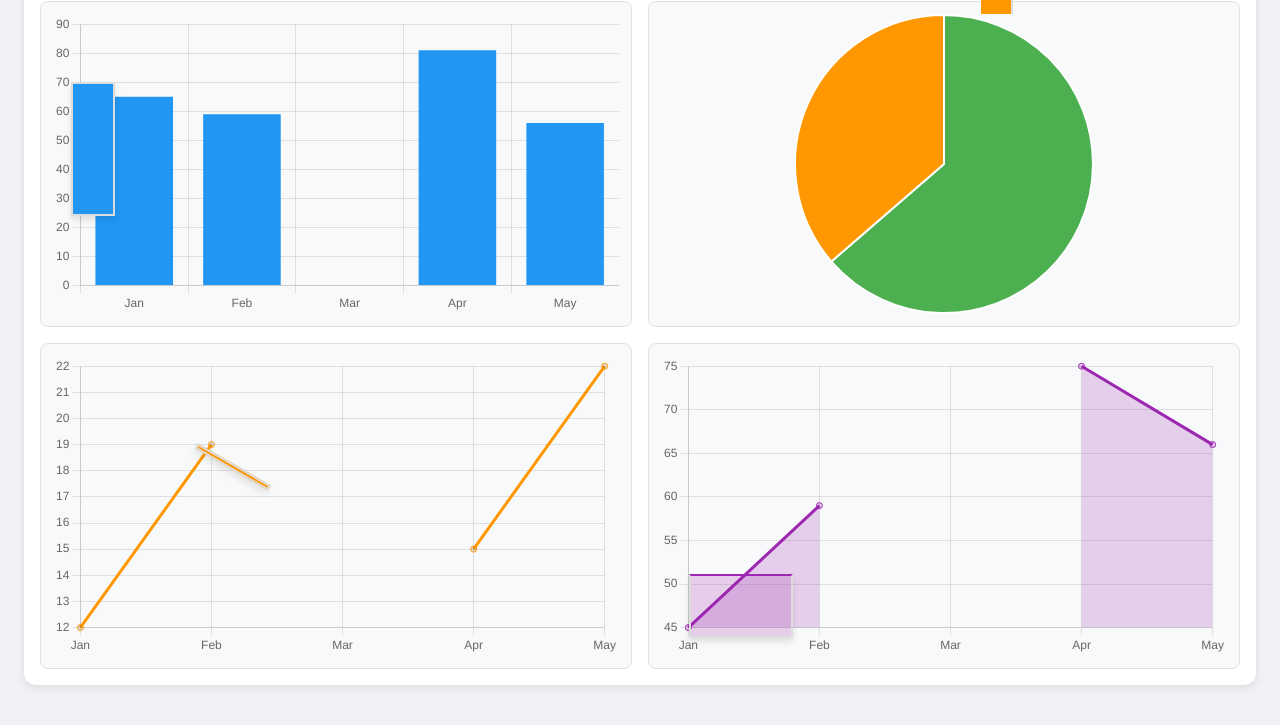
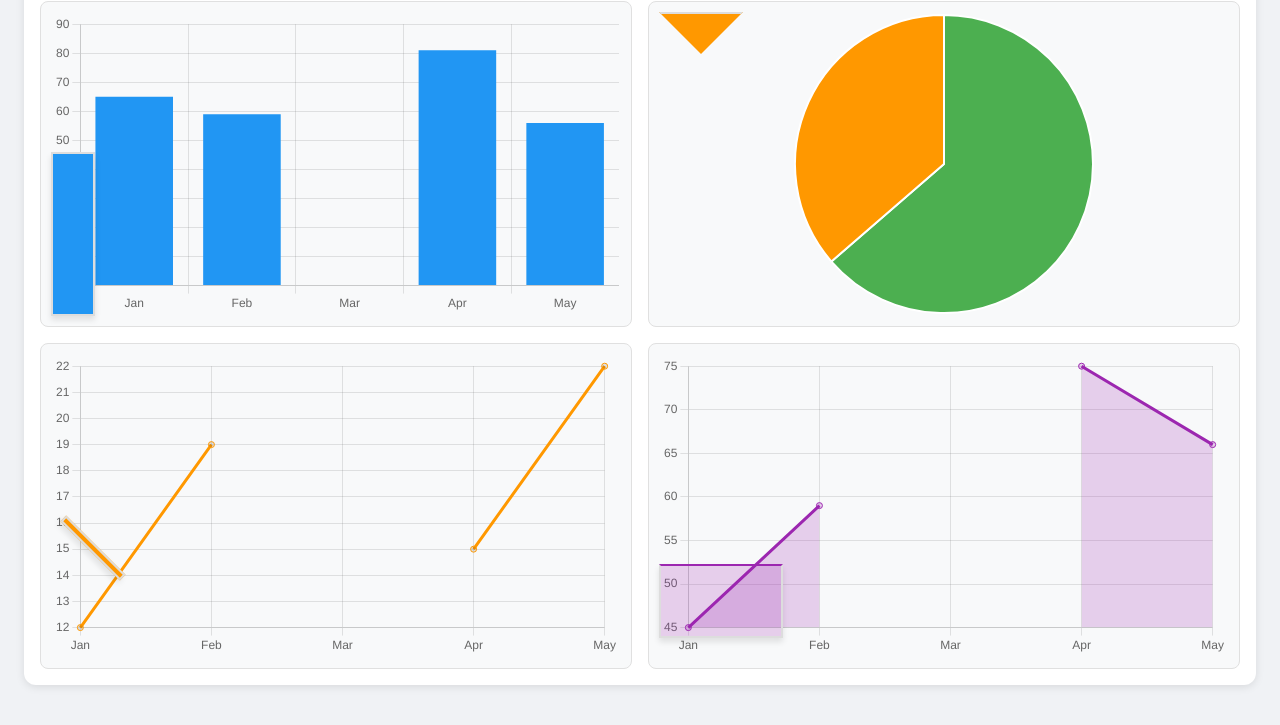
Before and after one commit to danitbensimon/infinigrow, a plain HTML site: page index.html in a window 1280 px wide. Shown: the part 75-800 px from the top of the page. Drawn offline with nearby package versions, Linux system fonts and the light colour scheme.

Commit message:
Update index.html

```diff
--- a/index.html
+++ b/index.html
@@ -61,37 +61,29 @@
 
         .missing-bar-piece {
             width: 40px;
-            height: 130px;
+            height: 160px;
             background: #2196F3;
-            left: 30px;
-            top: 80px;
         }
 
         .missing-pie-piece {
-            width: 60px;
-            height: 60px;
+            width: 80px;
+            height: 80px;
             background: #FF9800;
-            clip-path: polygon(50% 50%, 50% 0%, 100% 0%, 100% 50%);
-            left: 300px;
-            top: -20px;
+            clip-path: polygon(50% 50%, 0% 0%, 100% 0%);
         }
 
         .missing-line-piece {
             width: 80px;
-            height: 2px;
+            height: 4px;
             background: #FF9800;
-            left: 150px;
-            top: 120px;
-            transform: rotate(30deg);
+            transform: rotate(45deg);
         }
 
         .missing-area-piece {
-            width: 100px;
-            height: 60px;
+            width: 120px;
+            height: 70px;
             background: rgba(156, 39, 176, 0.2);
             border-top: 2px solid #9C27B0;
-            left: 40px;
-            top: 230px;
         }
 
         .missing-piece.dragging {
@@ -109,19 +101,19 @@
         <div class="dashboard">
             <div class="chart-container">
                 <canvas id="barChart"></canvas>
-                <div class="missing-piece missing-bar-piece" data-type="bar"></div>
+                <div class="missing-piece missing-bar-piece" data-type="bar" style="left: 10px; top: 150px;"></div>
             </div>
             <div class="chart-container">
                 <canvas id="pieChart"></canvas>
-                <div class="missing-piece missing-pie-piece" data-type="pie"></div>
+                <div class="missing-piece missing-pie-piece" data-type="pie" style="left: 10px; top: 10px;"></div>
             </div>
             <div class="chart-container">
                 <canvas id="lineChart"></canvas>
-                <div class="missing-piece missing-line-piece" data-type="line"></div>
+                <div class="missing-piece missing-line-piece" data-type="line" style="left: 10px; top: 200px;"></div>
             </div>
             <div class="chart-container">
                 <canvas id="areaChart"></canvas>
-                <div class="missing-piece missing-area-piece" data-type="area"></div>
+                <div class="missing-piece missing-area-piece" data-type="area" style="left: 10px; top: 220px;"></div>
             </div>
         </div>
     </div>
@@ -241,15 +233,15 @@
         }
 
         function checkPlacement(piece) {
-            // Snap effect: implement when piece is close to correct spot
+            // Snap effect: snap the piece into the right position if it is close enough
             const snapThreshold = 30;
 
-            // Dummy values for target positions (in a real implementation, this would be calculated)
+            // Correct positions for snapping (adjusted to match gaps)
             const targetPositions = {
-                bar: { x: 180, y: 80 },
-                pie: { x: 290, y: 90 },
-                line: { x: 200, y: 120 },
-                area: { x: 100, y: 200 }
+                bar: { x: 90, y: 80 },
+                pie: { x: 230, y: 110 },
+                line: { x: 140, y: 140 },
+                area: { x: 70, y: 170 }
             };
 
             const type = piece.getAttribute('data-type');
```
